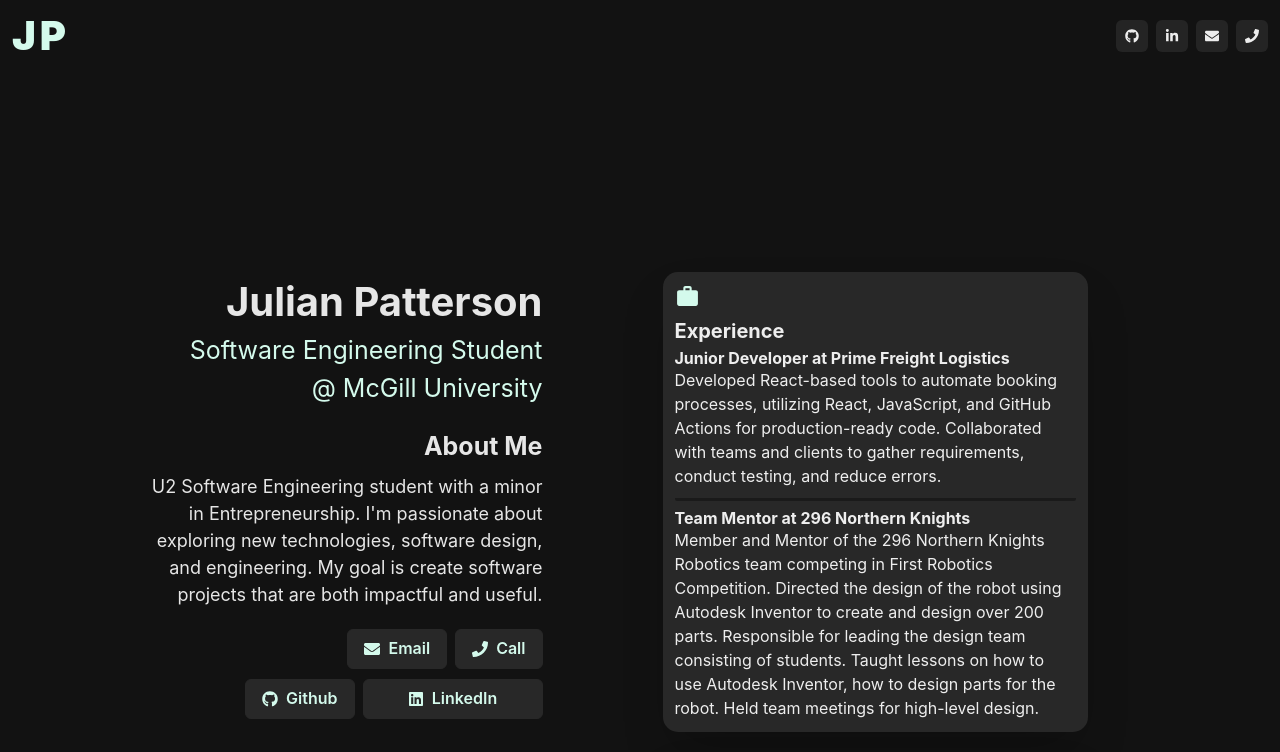
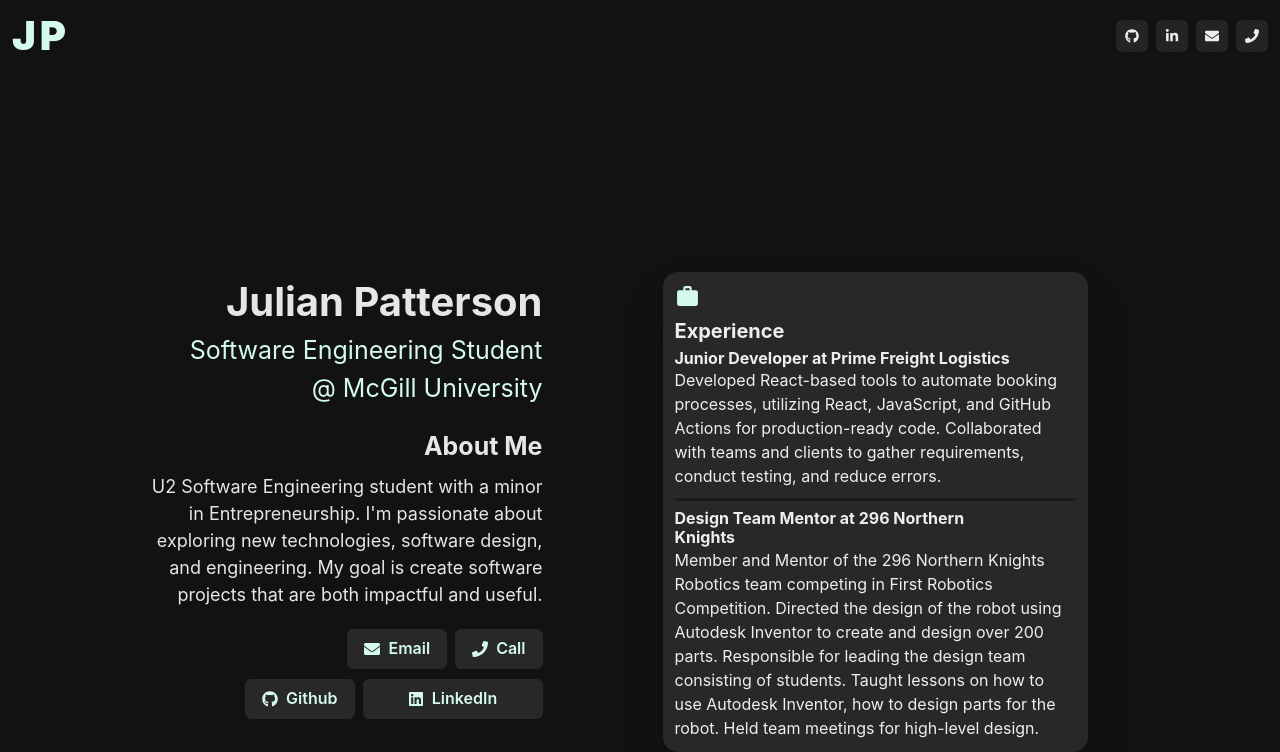
Before and after one commit to julian-patterson/julian-patterson.github.io, a React (Create React App) app: page / in a window 1280 px wide. Shown: the top 752 px of the page. Built offline with nearby package versions, Linux system fonts and the light colour scheme.

Commit message:
Commit to fix the build. as welll as some additions

```diff
--- a/src/Components/Header.tsx
+++ b/src/Components/Header.tsx
@@ -1,18 +1,11 @@
-import {
-  Box,
-  HStack,
-  Heading,
-  IconButton,
-  Spacer,
-  useColorMode,
-} from "@chakra-ui/react";
+import { Box, Heading, HStack, IconButton, Spacer } from "@chakra-ui/react";
 import { FaEnvelope, FaGithub, FaLinkedinIn, FaPhone } from "react-icons/fa";
 
 import { FC } from "react";
 import { Link } from "react-router-dom";
 
 const Header: FC = () => {
-  const { colorMode, toggleColorMode } = useColorMode();
+  // const { colorMode, toggleColorMode } = useColorMode();
   return (
     <Box padding={"3"}>
       <HStack flexDirection={"row"} width={"100%"}>
--- a/src/Home/Components/Experience.tsx
+++ b/src/Home/Components/Experience.tsx
@@ -1,8 +1,8 @@
+import { VStack } from "@chakra-ui/react";
+import { FC } from "react";
+import { MdOutlineWork } from "react-icons/md";
 import CardBody from "../../Components/CardBody";
-import { FC } from "react";
 import InformationCard from "../../Components/InformationCard";
-import { MdOutlineWork } from "react-icons/md";
-import { VStack } from "@chakra-ui/react";
 
 const Experience: FC = () => {
   return (
@@ -18,7 +18,7 @@ const Experience: FC = () => {
             divider={true}
           />
           <CardBody
-            subtitle="Team Mentor at 296 Northern Knights"
+            subtitle="Design Team Mentor at 296 Northern Knights"
             body="Member and Mentor of the 296 Northern Knights Robotics team
             competing in First Robotics Competition. Directed the design of the
             robot using Autodesk Inventor to create and design over 200 parts.
```
